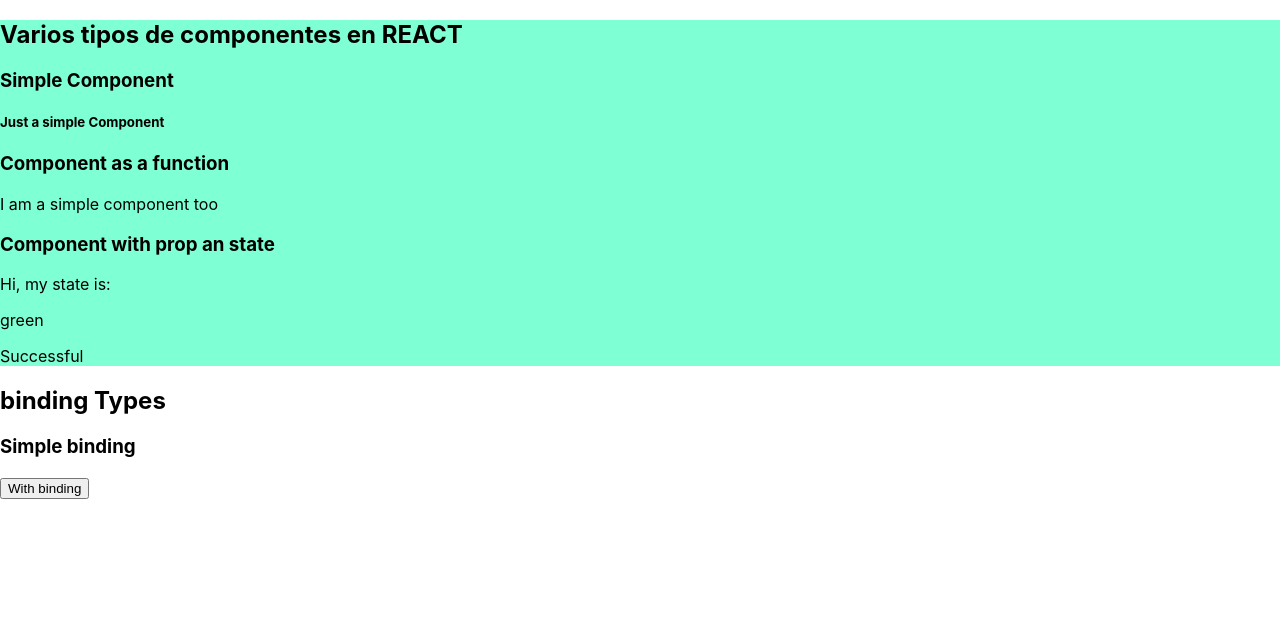
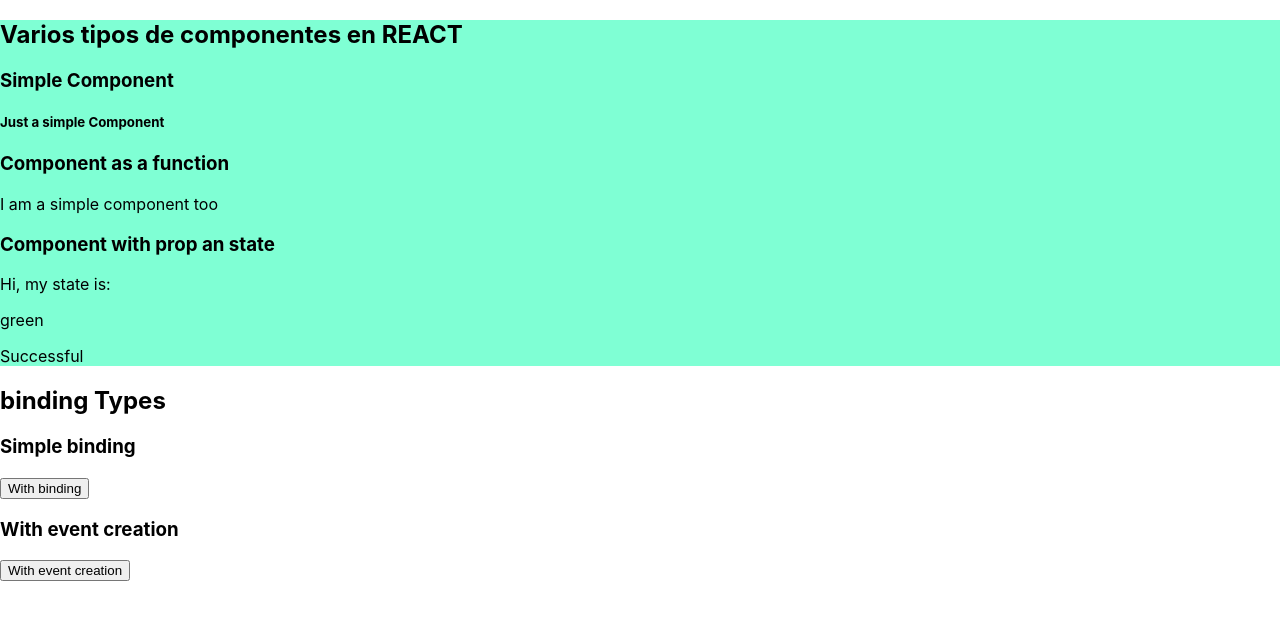
Before and after one commit to PabloFCasal/pruebas-react, a React (Create React App) app: page / in a window 1280 px wide. Shown: the top 620 px of the page. Built offline with nearby package versions, Linux system fonts and the light colour scheme.

Commit message:
Binding with a class property

```diff
--- a/src/binding/Toggle.js
+++ b/src/binding/Toggle.js
@@ -1,4 +1,5 @@
 import React, { Component } from 'react'
+import { tsImportEqualsDeclaration } from '@babel/types';
 
 
 export default class Toggle extends Component {
@@ -10,12 +11,17 @@
 
     }
     // Classic bindig. Using .bind at the constructor method
-
         handleClickBinded () {
 
             this.state((state) => ({isToggleOn: !state.isToggleOn}));
+    }
 
 
+    // Experimental way to binding
+    handleClickClassProperty = () => {
+        this.setState( state => ({
+            isToggleOn: !this.isToggleOn
+        }));
     }
 
 
@@ -28,7 +34,9 @@
                 <button onClick={this.handleClickBinded}>With binding</button>
 
 
-
+                <h3>With event creation</h3>
+                <button onClick={() => this.state.handleClickBinded()}>
+                    With event creation </button>
 
 
 
```
